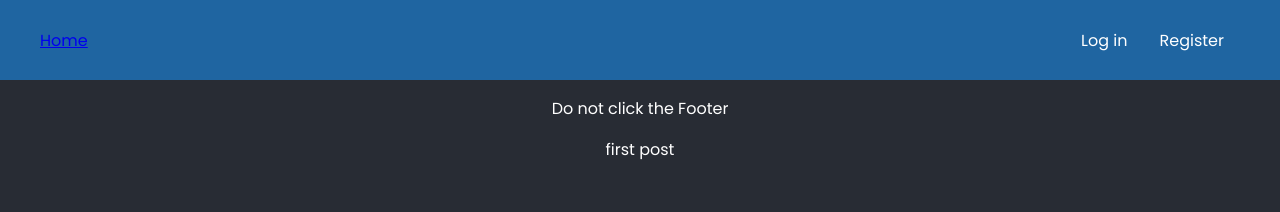
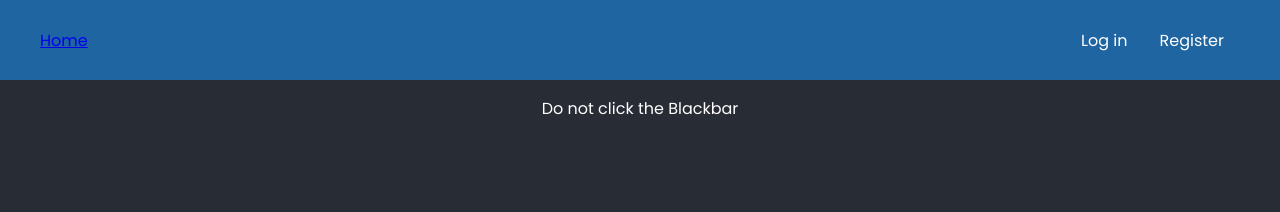
Before and after one commit to F4B123/project, a React (Create React App) app: page / in a window 1280 px wide. Shown: the top 212 px of the page. Built offline with nearby package versions, Linux system fonts and the light colour scheme.

Commit message:
more events

```diff
--- a/src/App.js
+++ b/src/App.js
@@ -9,9 +9,8 @@ function App() {
     <div className="App">
       <Header />
       <p>
-        Do not click the Footer
+        Do not click the Blackbar
       </p>
-      <Post/>
       <Footer/>
 
     </div>
--- a/src/Components/Footer.js
+++ b/src/Components/Footer.js
@@ -2,9 +2,17 @@ import React, { Component } from "react";
 import "./Footer.css"
 
 class Footer extends Component{
+
+    state = {
+        follow_rules:'yes'
+    }
+
     clicked(){
         let text = document.getElementById("text")
-        text.innerHTML = "wow not cool"
+        text.innerHTML = "wow, not cool"
+        this.setState({
+            follow_rules:'no'
+        })
     }
 
     render(){
--- a/src/Components/Header.js
+++ b/src/Components/Header.js
@@ -13,7 +13,7 @@ function Header(){
                 <nav class="main-nav">
                     <ul>
                         <li><a href = "/" onClick={() => {window.alert('login not available')}}>Log in</a></li>
-                        <li><a href = "/">Register</a></li>
+                        <li><a href = "/" onClick={() => {window.alert('Register not available')}}>Register</a></li>
                     </ul>
                 </nav>
             </header>
```
